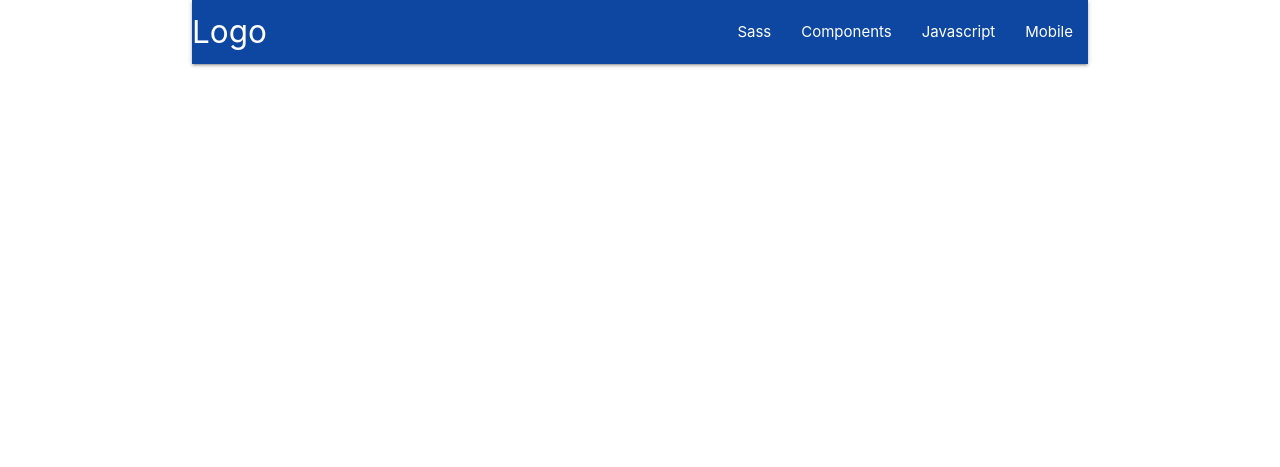
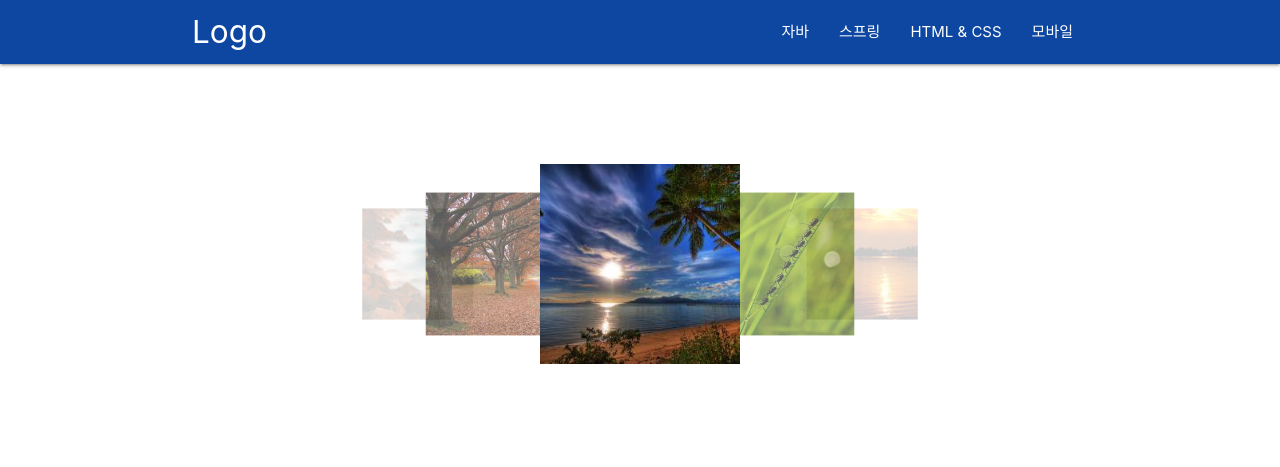
Before and after one commit to sebaek/sebaek.github.io3, a plain HTML site: page index.html in a window 1280 px wide. Drawn offline with nearby package versions, Linux system fonts and the light colour scheme; a web font is replaced by a local one.

Commit message:
carousel

```diff
--- a/css/thisweb.css
+++ b/css/thisweb.css
@@ -1,3 +1,3 @@
 html {
-    font-family: 'Nanum Gothic',-apple-system,BlinkMacSystemFont,"Segoe UI",Roboto,Oxygen-Sans,Ubuntu,Cantarell,"Helvetica Neue",sans-serif;
+    /* font-family: 'Nanum Gothic',-apple-system,BlinkMacSystemFont,"Segoe UI",Roboto,Oxygen-Sans,Ubuntu,Cantarell,"Helvetica Neue",sans-serif; */
   }
--- a/index.html
+++ b/index.html
@@ -7,7 +7,7 @@
   <meta http-equiv="X-UA-Compatible" content="ie=edge">
   <link rel="stylesheet" href="https://cdnjs.cloudflare.com/ajax/libs/materialize/1.0.0/css/materialize.min.css">
   <link href="https://fonts.googleapis.com/icon?family=Material+Icons" rel="stylesheet">
-  <link href="css/nanum-gothic.css" rel="stylesheet">
+  <!-- <link href="css/nanum-gothic.css" rel="stylesheet"> -->
   <link href="css/thisweb.css" rel="stylesheet">
   <script src="https://cdnjs.cloudflare.com/ajax/libs/materialize/1.0.0/js/materialize.min.js"></script>
   <script src="scripts/thisweb.js"></script>
@@ -19,27 +19,37 @@
 </head>
 
 <body>
-  <div class="container">
+  <header>
 
     <nav class="blue darken-4">
+      <div class="container">
         <div class="nav-wrapper">
           <a href="#!" class="brand-logo">Logo</a>
           <a href="#" data-target="mobile-demo" class="sidenav-trigger"><i class="material-icons">menu</i></a>
           <ul class="right hide-on-med-and-down">
-          <li><a href="sass.html">Sass</a></li>
-          <li><a href="badges.html">Components</a></li>
-          <li><a href="collapsible.html">Javascript</a></li>
-          <li><a href="mobile.html">Mobile</a></li>
+            <li><a href="sass.html">자바</a></li>
+            <li><a href="badges.html">스프링</a></li>
+            <li><a href="collapsible.html">HTML &amp; CSS</a></li>
+            <li><a href="mobile.html">모바일</a></li>
           </ul>
         </div>
+      </div>
     </nav>
+  </header>
 
   <ul class="sidenav" id="mobile-demo">
-      <li><a href="sass.html">Sass</a></li>
-      <li><a href="badges.html">Components</a></li>
-      <li><a href="collapsible.html">Javascript</a></li>
-      <li><a href="mobile.html">Mobile</a></li>
+    <li><a href="sass.html">자바</a></li>
+    <li><a href="badges.html">스프링 프레임워크</a></li>
+    <li><a href="collapsible.html">HTML &amp; CSS</a></li>
+    <li><a href="mobile.html">모바일</a></li>
   </ul>
+
+  <div class="carousel">
+    <a class="carousel-item" href="#one!"><img src="img/1.jfif"></a>
+    <a class="carousel-item" href="#two!"><img src="img/2.jfif"></a>
+    <a class="carousel-item" href="#three!"><img src="img/3.jfif"></a>
+    <a class="carousel-item" href="#four!"><img src="img/4.jfif"></a>
+    <a class="carousel-item" href="#five!"><img src="img/5.jfif"></a>
   </div>
 
 </body>
--- a/scripts/thisweb.js
+++ b/scripts/thisweb.js
@@ -1,5 +1,10 @@
 document.addEventListener('DOMContentLoaded', function () {
-    var options = {};
-    var elems = document.querySelectorAll('.sidenav');
-    var instances = M.Sidenav.init(elems, options);
+    // let options = {};
+    // let elems = document.querySelectorAll('.sidenav');
+    // let instances = M.Sidenav.init(elems, options);
+    M.AutoInit();
+    var toastHTML = '<span>I am toast content</span><button class="btn-flat toast-action">Undo</button>';
+    M.toast({html: toastHTML});
+    // let instance = M.toast({html: toastHTML});
+    // console.log(instance.timeRemaining);
 });
```
Also changed, not shown: img/1.jfif (added), img/2.jfif (added), img/3.jfif (added), img/4.jfif (added), img/5.jfif (added). Lines whose indentation alone changed are shown as unchanged.
